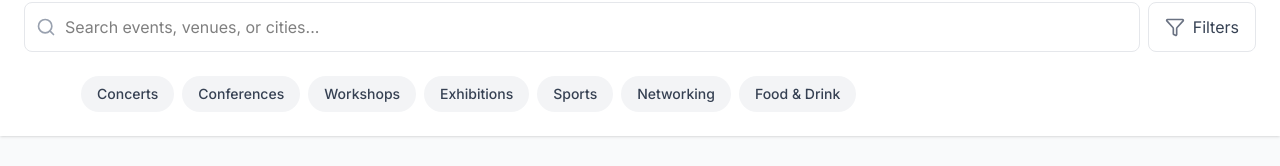
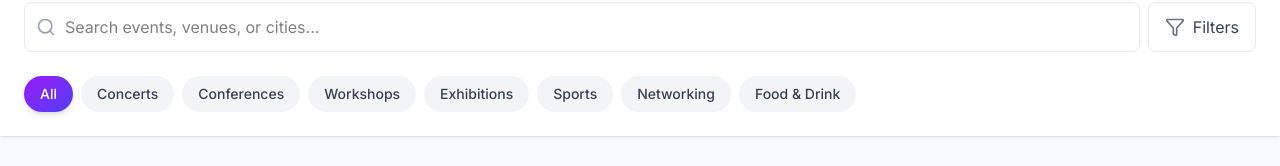
Before and after one commit to obasanmichael/event-manager-app, a Next.js app: page /events in a window 1280 px wide. Shown: the part 210-376 px from the top of the page. Built offline with nearby package versions, Linux system fonts and the light colour scheme.

Commit message:
feat: changed the color of the active category in the events page

```diff
--- a/app/events/page.tsx
+++ b/app/events/page.tsx
@@ -298,7 +298,7 @@ export default function EventsPage() {
                 key={category}
                 className={`px-4 py-2 rounded-full text-sm font-medium transition-colors ${
                   activeFilter === category
-                    ? "bg-primary text-white"
+                    ? "bg-gradient-to-br from-purple-600 to-indigo-600 shadow-md text-white"
                     : "bg-gray-100 text-gray-700 hover:bg-gray-200"
                 }`}
                 onClick={() => setActiveFilter(category)}
```
